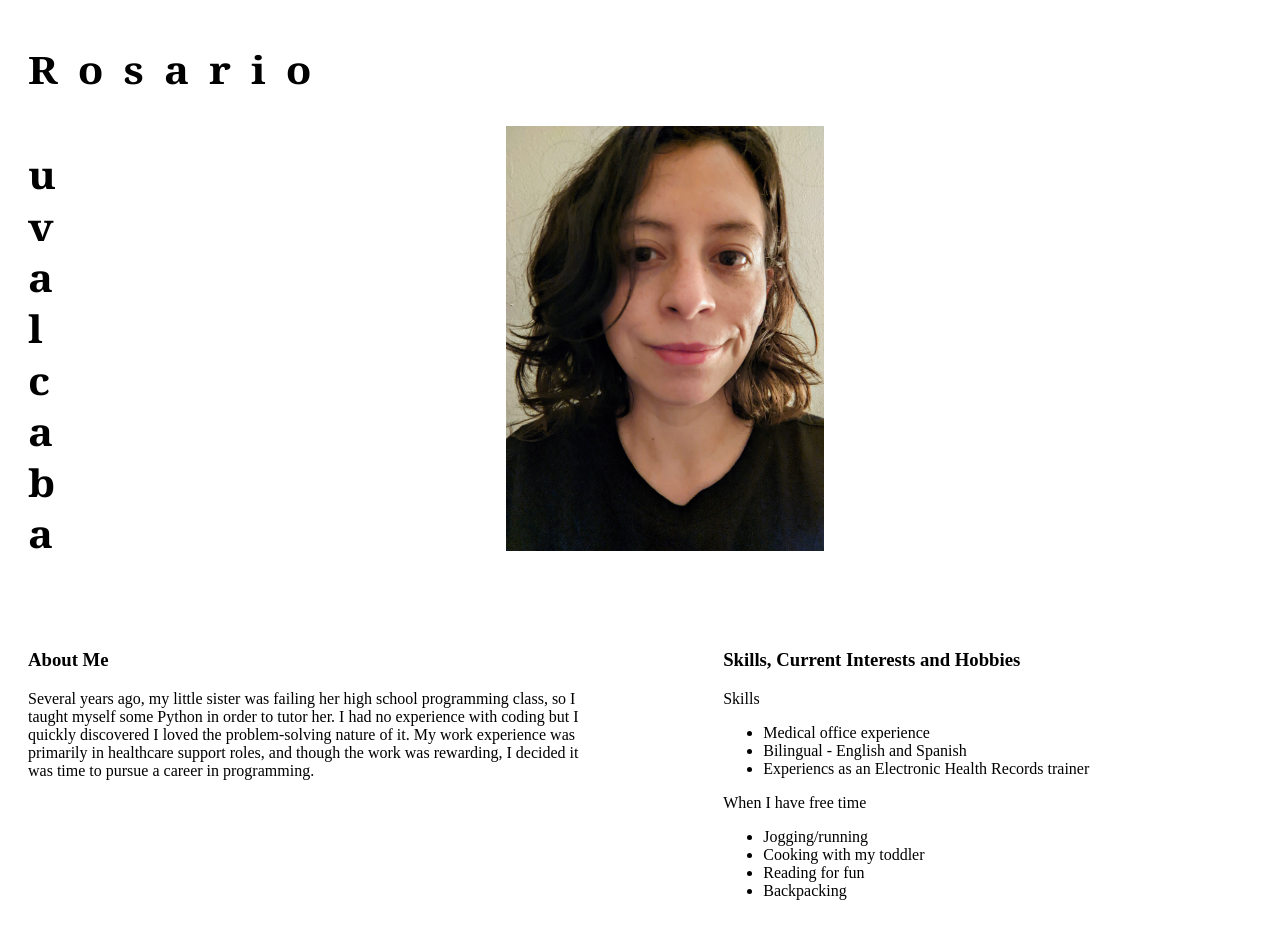
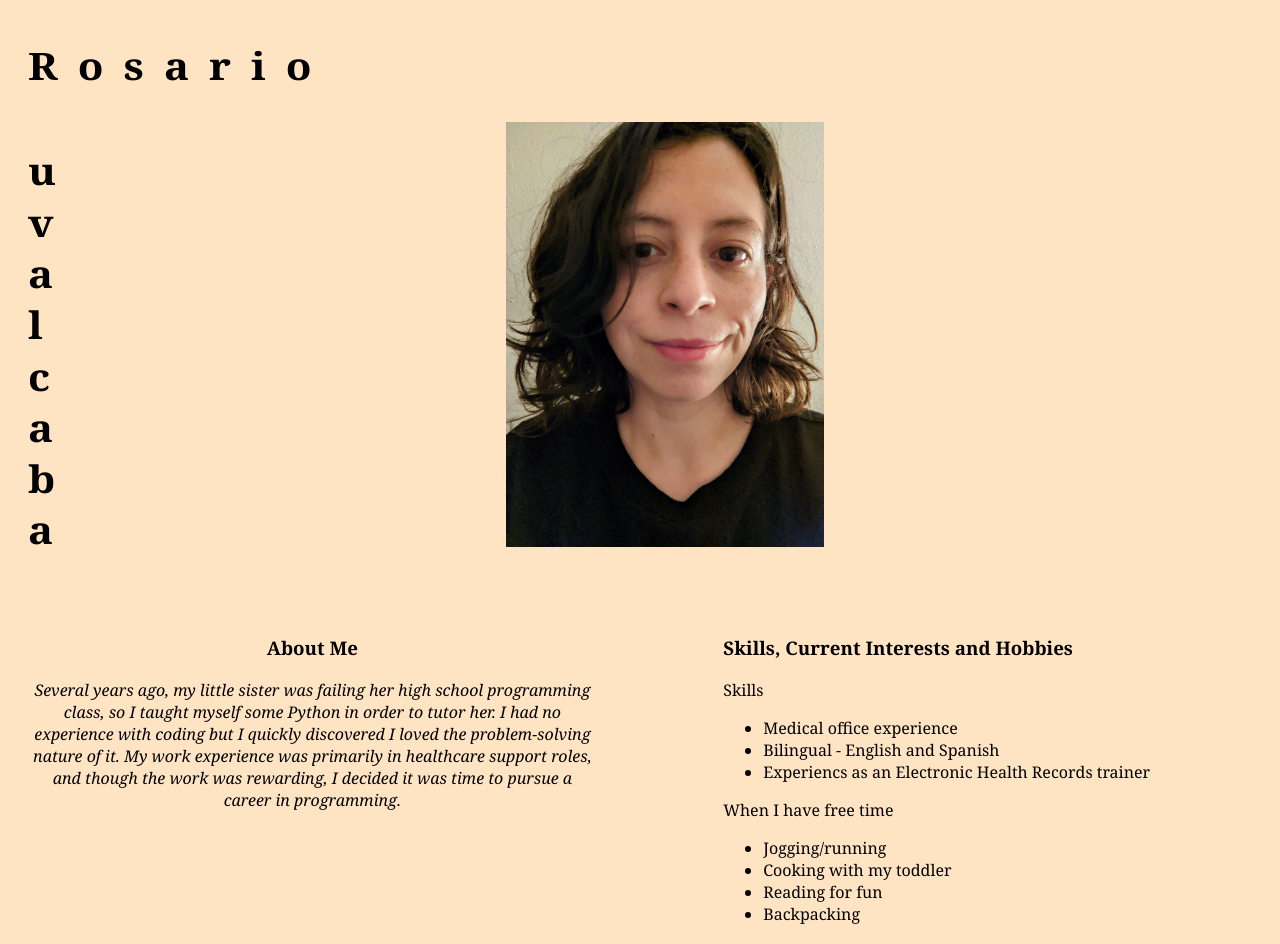
Before and after one commit to RosarioRu/portfolio-page, a plain HTML site: page index.html in a window 1280 px wide. Shown: the top 944 px of the page. Drawn offline with Linux system fonts and the light colour scheme.

Commit message:
Add background color and change font.

```diff
--- a/css/styles.css
+++ b/css/styles.css
@@ -1,9 +1,13 @@
+body {
+  background-color: bisque;
+}
+
 .top {
   float:left;
-  border: 2px;
+  border: 1px;
   margin-left: 20px;
-  margin-top: 5px;
-  margin-bottom: 20px;
+  margin-top: 1px;
+  margin-bottom: 10px;
   width: 90%;
   box-sizing: border-box;
 }
@@ -18,7 +22,6 @@
 
 h1.first {
     transform: scale(1,.9);
-
 }
 
 h1.last {
@@ -36,6 +39,7 @@ img.chayo {
   width: 100%;
   border: 1px;
   padding: 20px;
+  font-family:Cambria, Cochin, Georgia, Times, 'Times New Roman', serif;
 
 }
 
@@ -45,6 +49,11 @@ img.chayo {
   border: 1px;
   margin: auto;
   box-sizing: border-box;
+  text-align: center;
+}
+
+.blurb p{
+  font-style: italic;
 }
 
 .hobbies {
@@ -69,18 +78,4 @@ img.chayo {
   margin: 5px;
   margin-top: 10px;
   padding: 20px;
-
-
-
 }
-
-
-/* h1.first {
-  font-family: Verdana, Geneva, Tahoma, sans-serif;
-
-}
-
-h1.second {
-  font-family: Verdana, Geneva, Tahoma, sans-serif;
-  float: left;
-} */
```
